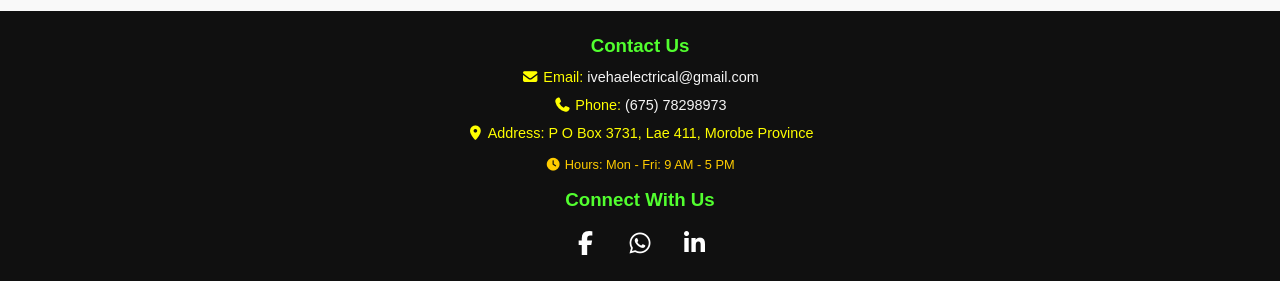
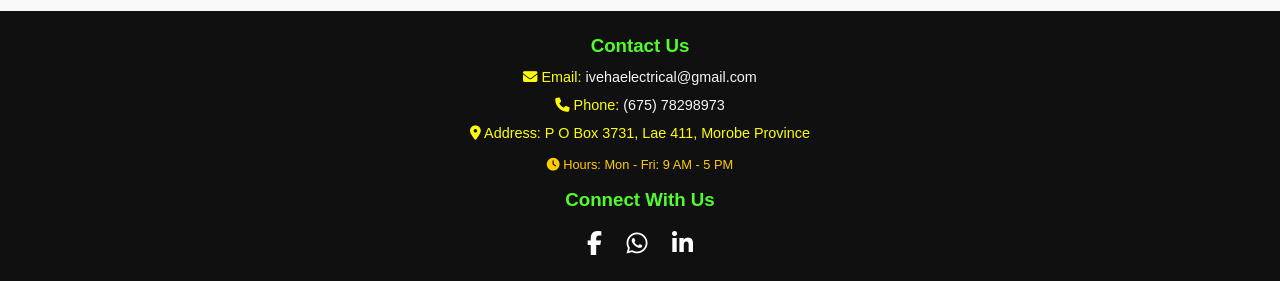
Before and after one commit to mnszsite/ivehaelectrical, a plain HTML site: page contact.html in a window 1280 px wide. Shown: the part 2176-2457 px from the top of the page. Drawn offline with Linux system fonts and the light colour scheme.

Commit message:
Update contact.html

```diff
--- a/contact.html
+++ b/contact.html
@@ -4,7 +4,7 @@
   <meta charset="UTF-8">
   <meta name="viewport" content="width=device-width, initial-scale=1.0">
   <meta http-equiv="X-UA-Compatible" content="ie=edge">
-  <link rel="stylesheet" href="fontawesome-free-6.5.2-web/css/all.css">
+  <link rel="stylesheet" href="https://cdnjs.cloudflare.com/ajax/libs/font-awesome/6.5.2/css/all.min.css" integrity="sha384-..." crossorigin="anonymous">
   <link rel="stylesheet" href="styles.css">
   <link rel="stylesheet" href="mobile.css">
   <title>Contact Us - IVEHA Electrical</title>
```
